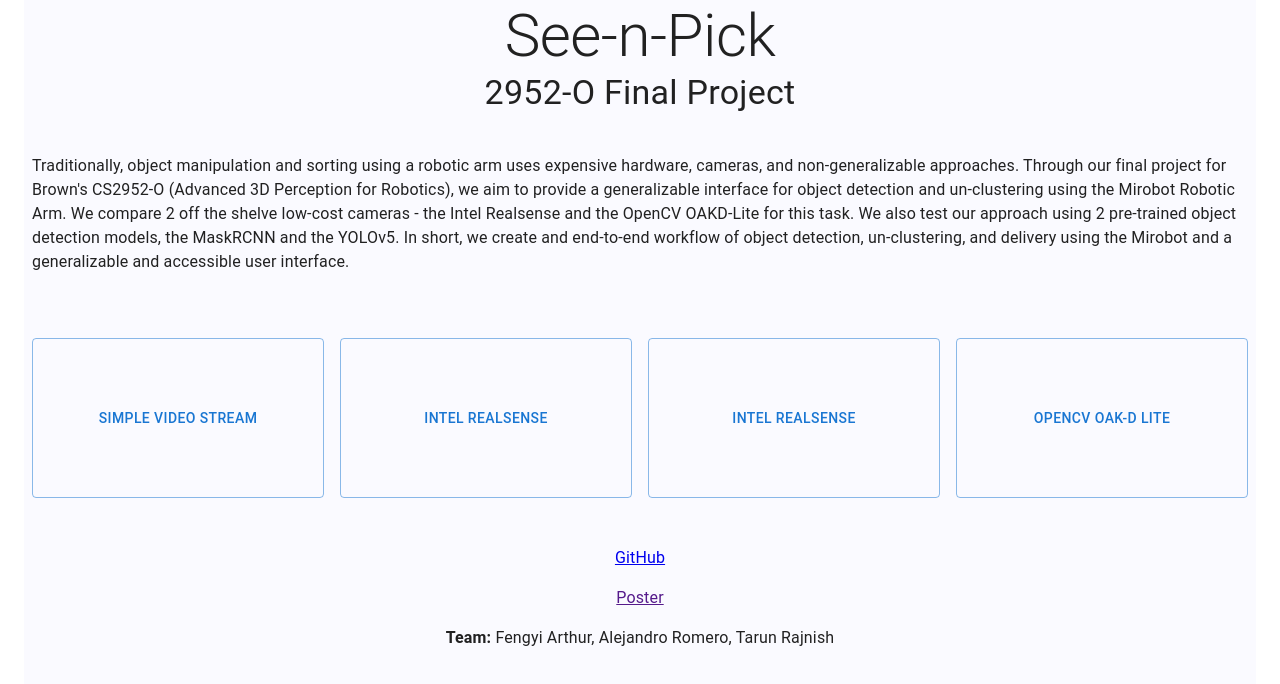
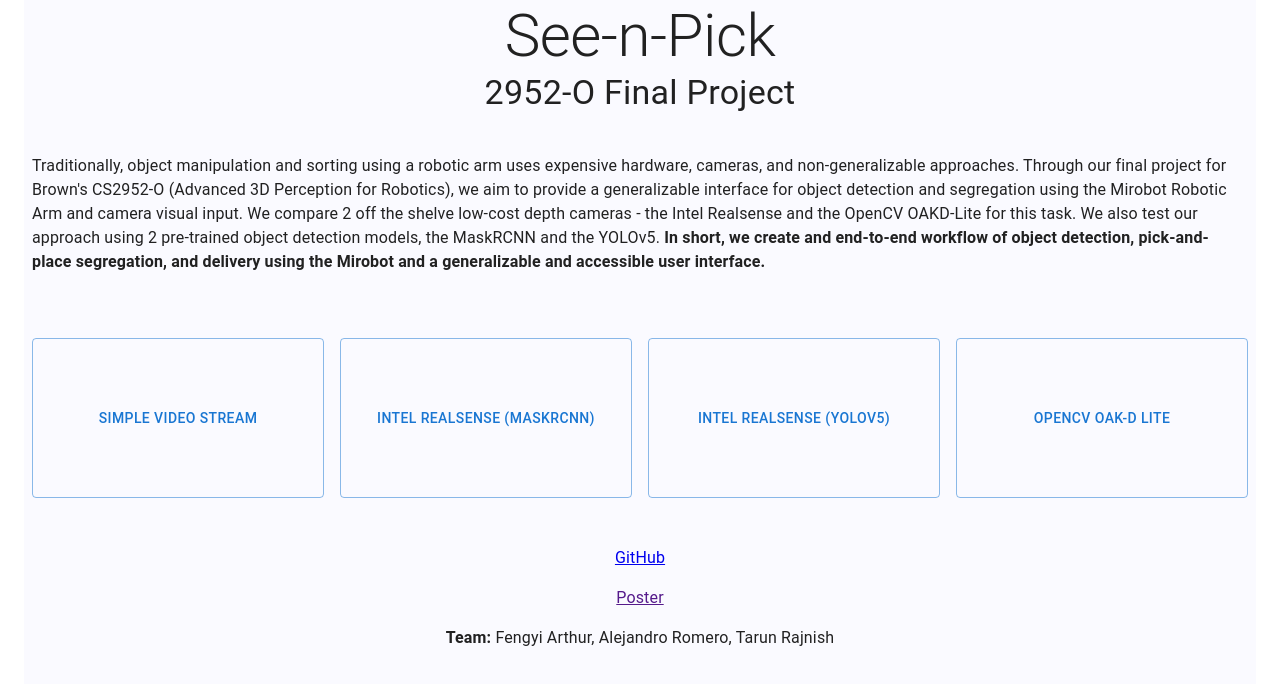
Before and after one commit to FJiangArthur/2952O_Final_Project, a React (Create React App) app in the folder app/client/: page / in a window 1280 px wide. Shown: the top 684 px of the page. Built offline with nearby package versions, Linux system fonts and the light colour scheme.

Commit message:
Ui text work

```diff
--- a/app/client/src/components/main/Main.js
+++ b/app/client/src/components/main/Main.js
@@ -21,13 +21,16 @@ function Main() {
         expensive hardware, cameras, and non-generalizable approaches. Through
         our final project for Brown's CS2952-O (Advanced 3D Perception for
         Robotics), we aim to provide a generalizable interface for object
-        detection and un-clustering using the Mirobot Robotic Arm. We compare 2
-        off the shelve low-cost cameras - the Intel Realsense and the OpenCV
-        OAKD-Lite for this task. We also test our approach using 2 pre-trained
-        object detection models, the MaskRCNN and the YOLOv5. In short, we
-        create and end-to-end workflow of object detection, un-clustering, and
-        delivery using the Mirobot and a generalizable and accessible user
-        interface.
+        detection and segregation using the Mirobot Robotic Arm and camera
+        visual input. We compare 2 off the shelve low-cost depth cameras - the
+        Intel Realsense and the OpenCV OAKD-Lite for this task. We also test our
+        approach using 2 pre-trained object detection models, the MaskRCNN and
+        the YOLOv5.{" "}
+        <b>
+          In short, we create and end-to-end workflow of object detection,
+          pick-and-place segregation, and delivery using the Mirobot and a
+          generalizable and accessible user interface.
+        </b>
       </Typography>
       <Grid
         container
@@ -52,7 +55,7 @@ function Main() {
             sx={{ height: "20vh", width: "100%" }}
             variant="outlined"
           >
-            Intel RealSense
+            Intel RealSense (MaskRCNN)
           </Button>
         </Grid>
         <Grid item xs={3}>
@@ -61,7 +64,7 @@ function Main() {
             sx={{ height: "20vh", width: "100%" }}
             variant="outlined"
           >
-            Intel RealSense
+            Intel RealSense (YOLOv5)
           </Button>
         </Grid>
         <Grid item xs={3}>
```
